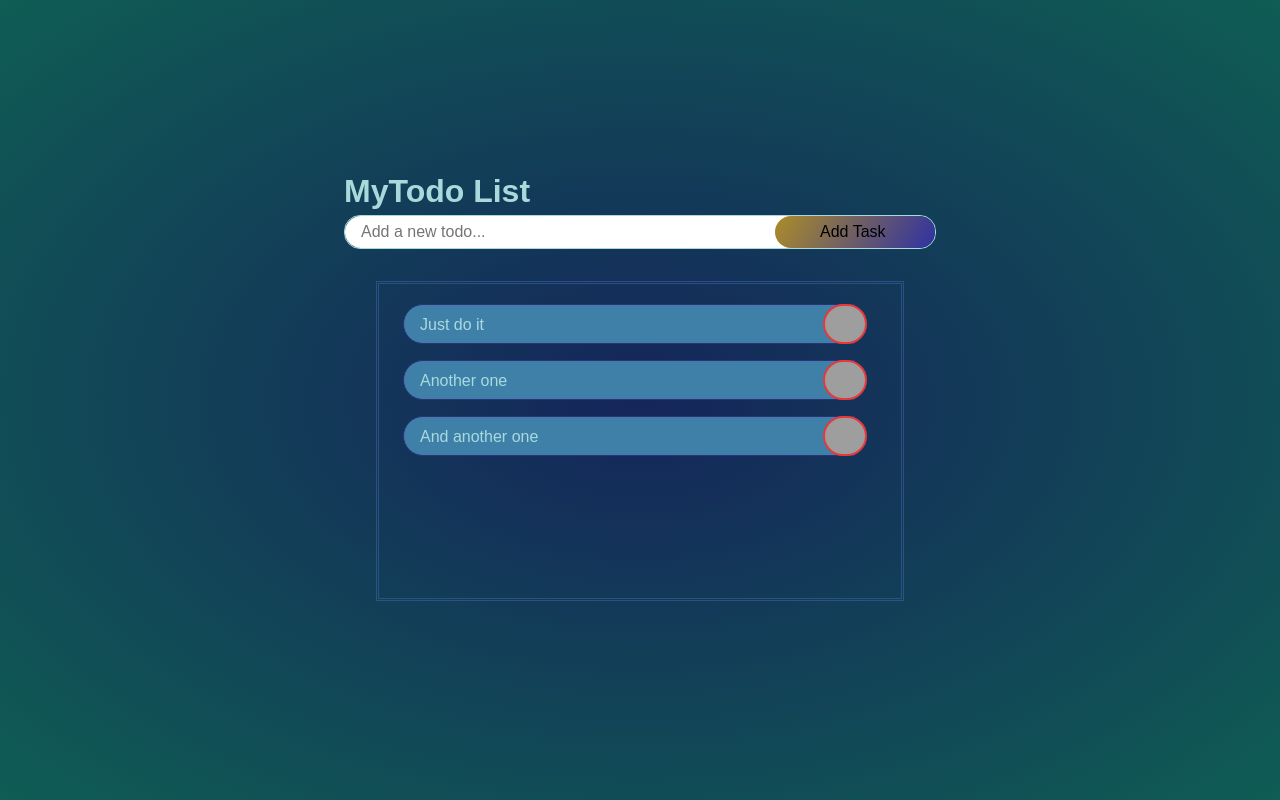
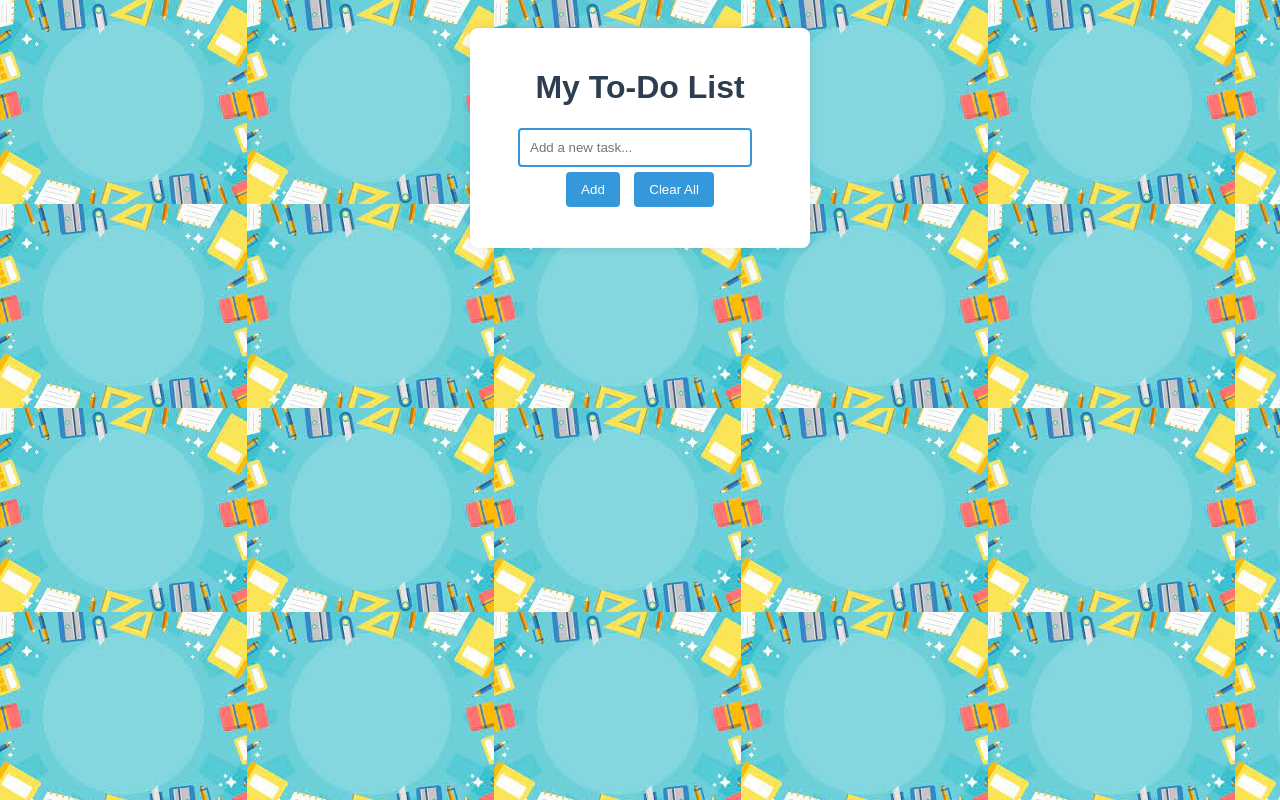
Before and after one commit to irm1005-itec1005-fall-2023/assignment-04-Yunis1111, a plain HTML site: page index.html in a window 1280 px wide. Drawn offline with Linux system fonts and the light colour scheme; grey boxes are pictures that could not be loaded.

Commit message:
im a bot

```diff
--- a/index.html
+++ b/index.html
@@ -1,84 +1,20 @@
 <!DOCTYPE html>
-<html lang="en-ca">
-
+<html lang="en">
 <head>
-  <!-- Set the page title -->
-  <title>Assignment 04 - Finishing a Todo List App</title>
-
-  <!-- Set the charset we're using to UTF-8 -->
-  <meta charset="utf-8" />
-
-  <!-- Set the screens default zoom / scale to 1 -->
-  <meta name="viewport" content="width=device-width, initial-scale=1" />
-
-  <!-- Specifies the document mode for Internet Explorer -->
-  <meta http-equiv="X-UA-Compatible" content="ie=edge" />
-
-  <!-- Set the CSS Reset File -->
-  <link rel="stylesheet" href="./reset.css" />
-
-  <!-- Set the main stylesheet -->
-  <link rel="stylesheet" href="./style.css" />
-
-  <!-- Set the Favicon  -->
-  <link rel="icon" href="./images/favicon/rocket.svg" type="image/svg+xml" />
+    <meta charset="UTF-8">
+    <meta name="viewport" content="width=device-width, initial-scale=1.0">
+    <title>To-Do List</title>
+    <link rel="stylesheet" href="/style.css">
 </head>
 <body>
+    <div class="todo-container">
+        <h1>My To-Do List</h1>
+        <input type="text" id="todo-input" placeholder="Add a new task...">
+        <button id="add-btn">Add</button>
+        <button id="clear-btn">Clear All</button>
+        <ul id="todo-list"></ul>
+    </div>
 
-  <!--
-
-    Assignment 04 - Finishing a Todo List App
-
-    Instructions:
-
-    Important checklist:
-
-    - Are users able to create and delete to do list items?
-    - Have you set a favicon? (included - but it's a rocket)
-    - Has a team member conducted a code review and left a GitHub Issue in your repo?
-    - Have you conducted a code review and left a GitHub Issue on your team member's repo?
-
-  -->
-
-  <main>
-    <div class="app">
-      <h1> MyTodo List</h1>
-
-
-
-      <div>
-        <form class ="todoAppBox">
-          <label for="todoItems"></label>
-          <input type="text" id="todoItems" placeholder="Add a new todo..." required />
-          <input type = "submit" id = "addBtn" value="Add Task " />
-        </form>
-      </div>
-
-      <div class ="todoList">
-        <ul id="todoList-ul">
-
-          <div class="duty-item">
-            <li class="todo-li">Just do it</li>
-            <input type="button" class="duty-delete">
-          </div>
-
-          <div class="duty-item">
-            <li class="todo-li">Another one</li>
-            <input type="button" class="duty-delete">
-          </div>
-
-          <div class="duty-item">
-            <li class="todo-li">And another one</li>
-            <input type="button" class="duty-delete">
-          </div>
-
-        </ul>
-      </div>
-   </div>
-    </main>
-
-  <!-- Add JavaScript File -->
-  <script src="./script.js"></script>
-
+    <script src="/script.js"></script>
 </body>
 </html>
--- a/script.js
+++ b/script.js
@@ -1,43 +1,78 @@
-/* Assignment 04: Finishing a Todo List App
- *
- *
- *
- */
+document.addEventListener('DOMContentLoaded', loadTodos);
+document.getElementById('add-btn').addEventListener('click', addTodo);
+document.getElementById('clear-btn').addEventListener('click', clearTodos);
 
+function addTodo() {
+    let todoInput = document.getElementById('todo-input');
+    let newTodo = todoInput.value.trim();
 
-//
-// Variables
-//
+    if (newTodo) {
+        let listItem = document.createElement('li');
+        listItem.textContent = newTodo;
 
-// Constants
-const appID = "app";
-const headingText = "To do. To done. ✅";
+        let deleteBtn = document.createElement('button');
+        deleteBtn.textContent = 'Delete';
+        deleteBtn.className = 'delete-btn';
+        deleteBtn.onclick = function() {
+            listItem.remove();
+            saveTodos();
+        };
 
-// DOM Elements
-let appContainer = document.getElementById(appID);
+        listItem.appendChild(deleteBtn);
 
-//
-// Functions
-//
+        listItem.addEventListener('click', function() {
+            listItem.classList.toggle('completed');
+            saveTodos();
+        });
 
-// Add a heading to the app container
-function inititialise() {
-  // If anything is wrong with the app container then end
-  if (!appContainer) {
-    console.error("Error: Could not find app contianer");
-    return;
-  }
-
-  // Create an h1 and add it to our app
-  const h1 = document.createElement("h1");
-  h1.innerText = headingText;
-  appContainer.appendChild(h1);
-
-  // Init complete
-  console.log("App successfully initialised");
+        document.getElementById('todo-list').appendChild(listItem);
+        todoInput.value = '';
+        saveTodos();
+    }
 }
 
-//
-// Inits & Event Listeners
-//
-inititialise();
+function clearTodos() {
+    let todoList = document.getElementById('todo-list');
+    todoList.innerHTML = '';
+    saveTodos();
+}
+
+function loadTodos() {
+    let todos = JSON.parse(localStorage.getItem('todos')) || [];
+    for (let todo of todos) {
+        let listItem = document.createElement('li');
+        listItem.textContent = todo.text;
+
+        let deleteBtn = document.createElement('button');
+        deleteBtn.textContent = 'Delete';
+        deleteBtn.className = 'delete-btn';
+        deleteBtn.onclick = function() {
+            listItem.remove();
+            saveTodos();
+        };
+
+        listItem.appendChild(deleteBtn);
+
+        if (todo.completed) {
+            listItem.classList.add('completed');
+        }
+
+        listItem.addEventListener('click', function() {
+            listItem.classList.toggle('completed');
+            saveTodos();
+        });
+
+        document.getElementById('todo-list').appendChild(listItem);
+    }
+}
+
+function saveTodos() {
+    let todos = [];
+    document.querySelectorAll('#todo-list li').forEach(item => {
+        todos.push({
+            text: item.firstChild.textContent,
+            completed: item.classList.contains('completed')
+        });
+    });
+    localStorage.setItem('todos', JSON.stringify(todos));
+}
--- a/style.css
+++ b/style.css
@@ -1,181 +1,78 @@
-/*
- * CSS File for the solution
- * Assignment 03
- * You can modify these styles but you don't have to
- */
-
-/*
- VARIABLES
-*/
-:root {
-  /* Core colours */
-  /* https://coolors.co/palette/e63946-f1faee-a8dadc-457b9d-1d3557 */
-  --colour-amaranth: #e63946;
-  --colour-peppermint: #f1faee;
-  --colour-aquaisland: #a8dadc;
-  --colour-wedgewood: #457b9d;
-  --colour-cello: #1d3557;
-
-  /* Header configuration */
-  --header-heading-colour: var(--colour-peppermint);
-
-  /* Body configuration */
-  --body-default-colour: var(--colour-cello);
-  --body-background-colour: var(--colour-peppermint);
+body {
+  font-family: Arial, sans-serif;
+  background-color: #e8f4f8; /* Light blue background */
+  text-align: center;
+  padding: 20px;
+  background-image: url(./images/myimages/Assignment\ 4.jpg);
 }
 
-/*
-  PAGE / BODY
-*/
-body {
-  font-family: Arial, Helvetica, sans-serif;
-  color: #a8dadc;
- background: radial-gradient(#15255b,#0f5d54);
+.todo-container {
+  background-color: #ffffff; /* White background for the container */
+  width: 300px;
+  margin: auto;
+  padding: 20px;
+  border-radius: 8px;
+  box-shadow: 0 0 10px rgba(0, 0, 0, 0.1);
 }
 
-main {
-  min-height: 100vh;
-  display: flex;
-  justify-content: center;
-  align-items: center;
+h1 {
+  color: #2c3e50; /* Dark blue color for the heading */
 }
 
-
-/****** Screen reader text utility clsas *******/
-.sr-only {
-  position: absolute;
-  width: 1px;
-  height: 1px;
-  padding: 0;
-  margin: -1px;
-  overflow: hidden;
-  clip: rect(0, 0, 0, 0);
-  white-space: nowrap;
-  border-width: 0;
+#todo-input {
+  width: 70%;
+  padding: 10px;
+  margin-right: 10px;
+  border: 2px solid #3498db; /* Blue border for the input field */
+  border-radius: 4px;
 }
 
-#apph1 {
-  align-items: center;
+#add-btn, #clear-btn {
+  padding: 10px 15px;
+  border: none;
+  border-radius: 4px;
+  background-color: #3498db; /* Blue background for buttons */
+  color: white;
+  cursor: pointer;
+  margin: 5px;
 }
 
-#todoItems {
-  flex-grow: 2;
-  border-radius: 1rem;
-  border-style: none;
-  border-bottom-right-radius: 0px;
-  border-top-right-radius: 0px;
-  height: 1px;
-  width: 25rem;
-  padding: 1rem;
-  transition-duration: 0.5s;
+#add-btn:hover, #clear-btn:hover {
+  background-color: #2980b9; /* Darker blue on hover */
 }
 
-#todoItems:focus {
-  outline-width: 0px;
-  background-color: #17453e;
+ul {
+  list-style-type: none;
+  padding: 0;
 }
 
-#addBtn {
-  width: 10rem;
-  height: 2rem;
-  border-radius: 1rem;
-  border-style: none;
-  margin-left: -1rem;
-  transition-duration: 1.0s;
-  background: linear-gradient(120deg, var(--c1, #ac8c29), var(--c2, #34349f) 51%, var(--c1, rgb(65, 88, 62))) var(--x, 0%)/ 200%;
+li {
+  background-color: #f6f6f6; /* Light grey background for list items */
+  margin-top: 10px;
+  padding: 10px;
+  border-radius: 4px;
+  cursor: pointer;
+  position: relative;
 }
 
-
-#addBtn:hover {
-  --x: 100%;
+li.completed {
+  text-decoration: line-through;
+  color: #7f8c8d; /* Grey color for completed tasks */
 }
 
-.todoAppBox {
-  display: flex;
-  flex-direction: row;
-  border: 1px;
-  border-radius: 1rem;
-  border-style: solid;
-  border-color: #365f99
-  gap: 0rem;
+.delete-btn {
+  position: absolute;
+  right: 10px;
+  top: 50%;
+  transform: translateY(-50%);
+  background-color: #e74c3c; /* Red background for delete buttons */
+  color: white;
+  border: none;
+  border-radius: 4px;
+  padding: 5px 10px;
+  cursor: pointer;
 }
 
-.todoAppBox:hover {
-  border-color: #17453e;
+.delete-btn:hover {
+  background-color: #c0392b; /* Darker red on hover */
 }
-
-.todoAppBox:focus {
-  border-color: #17453e;
-}
-
-.todoList {
-  align-items: center;
-  width: 33rem;
-  height: 20rem;
-  border-style: double;
-  border-color: #365f99a5;
-  margin: 2rem;
-}
-
-#todoList-ul {
-  list-style-type: none;
-  margin-left: -1rem;
-  margin-right: 1rem;
-}
-
-.duty-item {
-  flex-grow: 5;
-  display: flex;
-  flex-direction: row;
-  align-items: center;
-  border-style: none;
-  border-color: #365f99;
-  border-radius: 1rem;
-  margin: 0rem;
-  padding: 0rem;
-  padding-top: 2rem;
-  padding-bottom: 1.5rem;
-  width: 30rem;
-  height: 2.4rem;
-  transition-duration: 0.5s;
-}
-
-.todo-li {
-  flex-grow: 2;
-  width: 40rem;
-  height: 2.5rem;
-  margin-top: 1rem;
-  margin-right: -2rem;
-  border-radius: 2rem;
-  border-bottom-right-radius: 0px;
-  border-top-right-radius: 0px;
-  padding: 0.5rem;
-  padding-left: 1rem;
-  background-color: #3f80a9;
-  border-style: solid;
-  border-color: rgb(47, 47, 123);
-  border-width: 1.8px;
-  transition-duration: 0.3s;
-}
-
-.todo-li:hover {
-  border-color: var(--colour-aquaisland);
-  background-color: #484848;
-
-}
-
-.duty-delete {
-  width: 1rem;
-  height: 2.5rem;
-  margin-top: 1rem;
-  margin-right: 1rem;
-  padding: 0.5rem;
-  padding-left: 2rem;
-  border-radius: 2rem;
-  background-color: rgb(210, 86, 48);
-  border-style: solid;
-  border-color: #e63939;
-  background-image:  url("https://img.icons8.com/ios/50/000000/delete-sign--v1.png");
-  background-position: center center;
-  background-size: 2rem;
-}
```
Also changed, not shown: images/myimages/Assignment 4.jpg (added).
